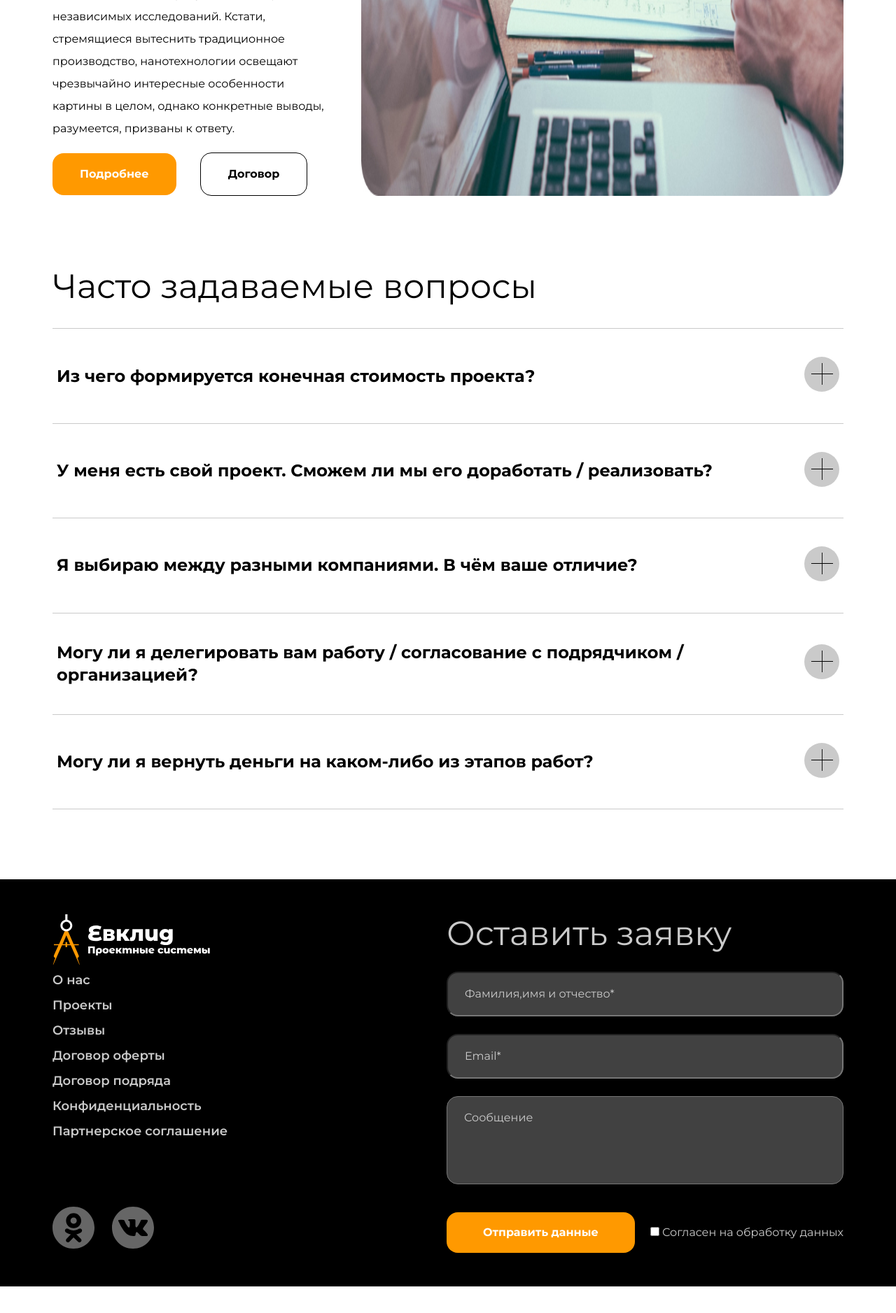
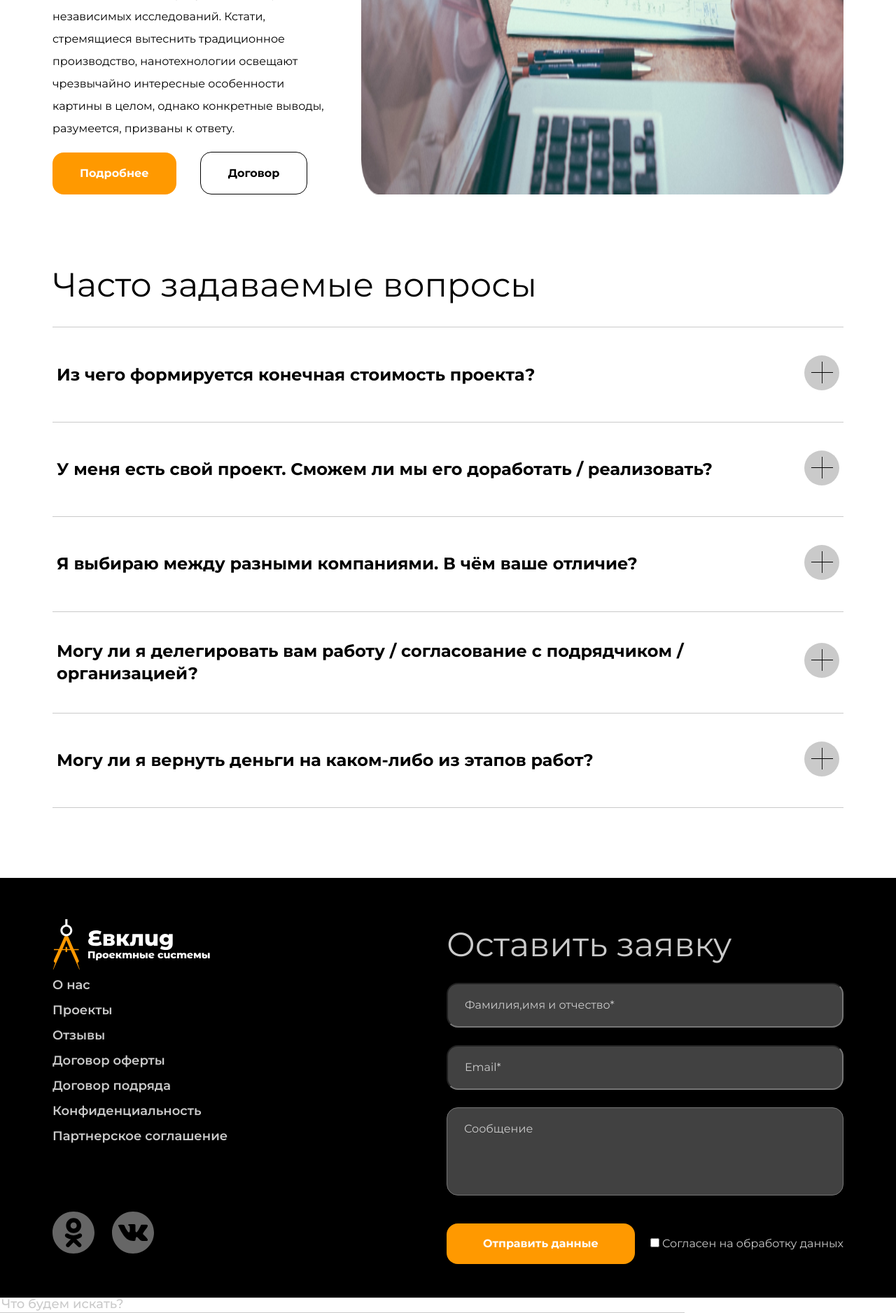
Before and after one commit to AlexanderKalinini/PHP-Site-Euclid, a PHP site: page / in a window 1280 px wide. Shown: the part 3362-5239 px from the top of the page at 70% size. Before the commit the page ends 5201 px from the top, so only its background shows below. Run offline with PHP 8.4, Linux system fonts and the light colour scheme.

Commit message:
search line

```diff
--- a/index.php
+++ b/index.php
@@ -1,2 +1,3 @@
 <?php
 include_once 'php/search.php';
+echo "<input class='header__input' type='text' name='search' placeholder='Что будем искать?' value=$search>";
--- a/php/search.php
+++ b/php/search.php
@@ -2,17 +2,18 @@
 
 $search = isset($_POST['search']) ? htmlspecialchars(trim($_POST['search'])) : '';
 
-if (strlen($search) >= 3) {
+if (strlen($search) > 2) {
+  echo highlight($search, 'php/site.php');
+} else {
+  include_once 'php/site.php';
+}
 
 function highlight(string $search, string $path)
 {
   $site = file_get_contents($path);
-
-    return preg_replace_callback(
+  $site = preg_replace_callback(
     "/>(.{3,})</Uusm",
     function (array $matches) use ($search) {
-
-
       $matches[0] = preg_replace(
         "/$search/um",
         "<span style='background-color:#ADFF2F'>$search</span>",
@@ -22,9 +23,6 @@
     },
     $site
   );
+  echo $search;
+  return str_replace("placeholder='Что будем искать?'", "value='$search'", $site);
 }
-  echo highlight($search, 'php/site.php');
-  header('Location: index.php');
-} else {
-  include_once 'php/site.php';
-}
--- a/php/site.php
+++ b/php/site.php
@@ -63,14 +63,14 @@
         </button>
 
         <form class="header__search" method="POST">
-          <input class="header__input" type="text" name="search" placeholder="Что будем искать?">
+          <input class='header__input' type="text" name="search" placeholder='Что будем искать?'>
           <button class="header__btn" type="submit">
             <svg width="24" height="24" viewbox="0 0 24 24" fill="none" xmlns="http://www.w3.org/2000/svg">
               <rect width="7.56126" height="1.89031" transform="matrix(0.713342 0.700816 -0.713342 0.700816 18.6064 17.3762)" fill="#FF9900"></rect>
               <path d="M20.9303 10.7726C20.9303 16.1533 16.4855 20.5452 10.9652 20.5452C5.44478 20.5452 1 16.1533 1 10.7726C1 5.39198 5.44478 1 10.9652 1C16.4855 1 20.9303 5.39198 20.9303 10.7726Z" stroke="#FF9900" stroke-width="2"></path>
             </svg>
           </button>
-          <button class="header__button-close" type="submit">
+          <button class="header__button-close" type="submit" name='search' value=''>
             <svg width="24" height="24" viewbox="0 0 24 24" fill="none" xmlns="http://www.w3.org/2000/svg">
               <rect x="8.9541" y="7.30432" width="11.6645" height="2.33291" transform="rotate(45 8.9541 7.30432)" fill="#CACACA"></rect>
               <rect x="7.30469" y="15.5524" width="11.6645" height="2.33291" transform="rotate(-45 7.30469 15.5524)" fill="#CACACA"></rect>
@@ -227,7 +227,7 @@
             </div>
             <div class="how__buttons">
               <button class="btn how__btn-more">Подробнее</button>
-              <button class="btn how__btn">Договор</button>
+              <a class="btn how__btn" href="contract.docx" download>Договор</a>
             </div>
           </article>
           <picture class="how__image tabs-item--active" data-target="one">
@@ -610,8 +610,8 @@
         </a>
       </div>
     </div>
-    <div class="footer__request">
-      <form id="form" class="footer__form" action="POST">
+    <di v class="footer__request">
+      < form id="form" class="footer__form" action="POST">
         <label class="footer__label">Оставить заявку</label>
         <input aria-label="Введите Фамилию,имя и отчество" type="text" class="footer__input" placeholder="Фамилия,имя и отчество*">
 
@@ -641,7 +641,7 @@
             </svg>
           </a>
         </div>
-    </div>
+    </di>
 
     <p class="paragraph footer__paragraph">
       Высокий уровень вовлечения представителей целевой аудитории является
```
Also changed, not shown: js/index.js (+25 -32 lines), 1 other file. Lines whose indentation alone changed are shown as unchanged.
